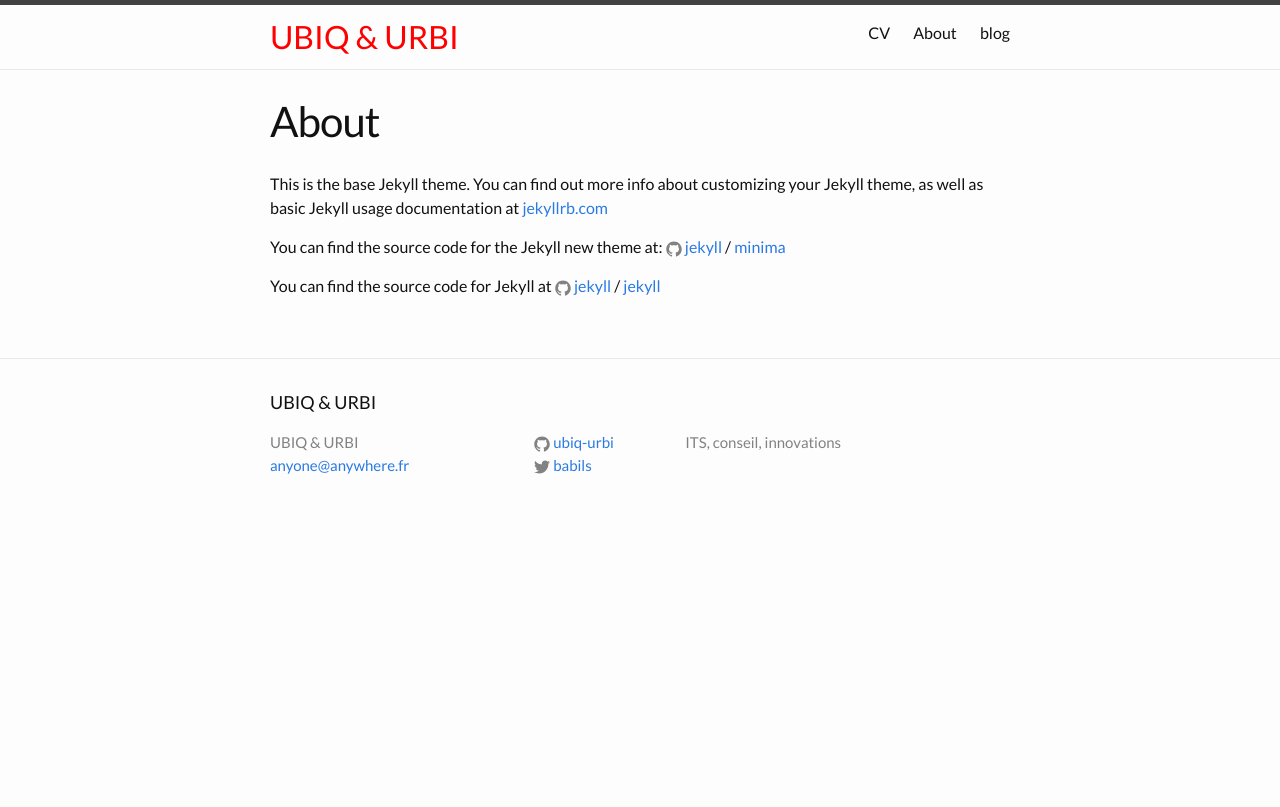
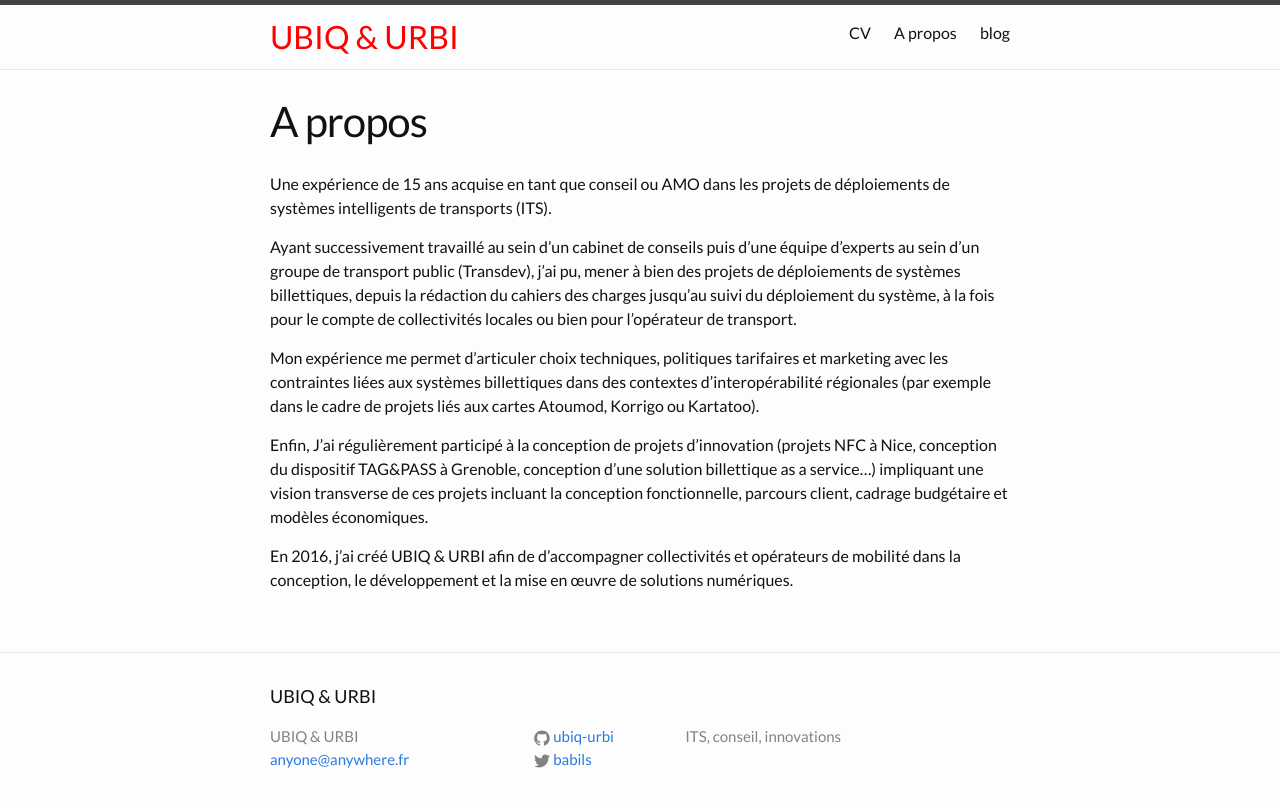
Before and after one commit to ubiq-urbi/ubiq-urbi.github.io, a Jekyll site: the page built from about.md, in a window 1280 px wide. Shown: the top 807 px of the page. Built offline with Jekyll 4.4.1, drawn with Linux system fonts in a browser that asks for light colours.

Commit message:
mise à jour de la page "à propos"

```diff
--- a/about.md
+++ b/about.md
@@ -1,15 +1,16 @@
 ---
 layout: page
-title: About
+title: A propos
 permalink: /about/
 ---
 
-This is the base Jekyll theme. You can find out more info about customizing your Jekyll theme, as well as basic Jekyll usage documentation at [jekyllrb.com](http://jekyllrb.com/)
 
-You can find the source code for the Jekyll new theme at:
-{% include icon-github.html username="jekyll" %} /
-[minima](https://github.com/jekyll/minima)
+Une expérience de 15 ans acquise en tant que conseil ou AMO dans les projets de déploiements de systèmes intelligents de transports (ITS).
 
-You can find the source code for Jekyll at
-{% include icon-github.html username="jekyll" %} /
-[jekyll](https://github.com/jekyll/jekyll)
+Ayant successivement travaillé au sein d’un cabinet de conseils puis d’une équipe d’experts au sein d’un groupe de transport public (Transdev), j’ai pu, mener à bien des projets de déploiements de systèmes billettiques, depuis la rédaction du cahiers des charges jusqu’au suivi du déploiement du système, à la fois pour le compte de collectivités locales ou bien pour l’opérateur de transport.
+
+Mon expérience me permet d’articuler choix techniques, politiques tarifaires et marketing avec les contraintes liées aux systèmes billettiques dans des contextes d’interopérabilité régionales (par exemple dans le cadre de projets liés aux cartes Atoumod, Korrigo ou Kartatoo).
+
+Enfin, J’ai régulièrement participé à la conception de projets d’innovation (projets NFC à Nice, conception du dispositif TAG&PASS à Grenoble, conception d’une solution billettique as a service…) impliquant une vision transverse de ces projets incluant la conception fonctionnelle, parcours client, cadrage budgétaire et modèles économiques.
+
+En 2016, j’ai créé UBIQ & URBI afin de d’accompagner collectivités et opérateurs de mobilité dans la conception, le développement et la mise en œuvre de solutions numériques.
```
